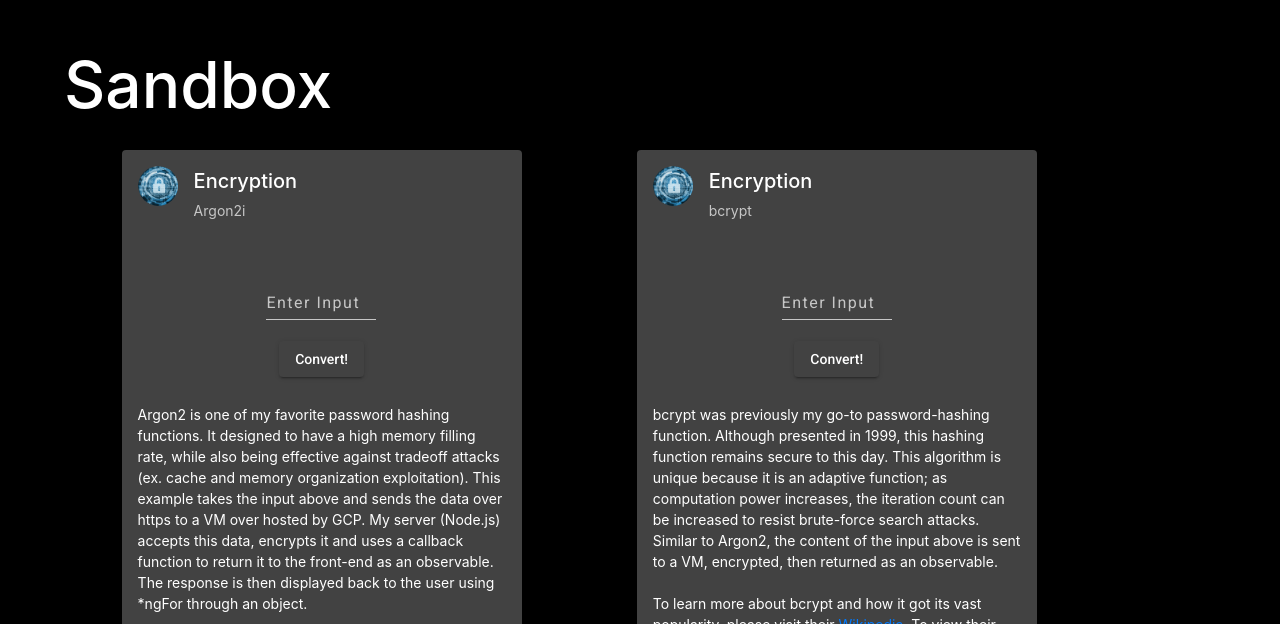
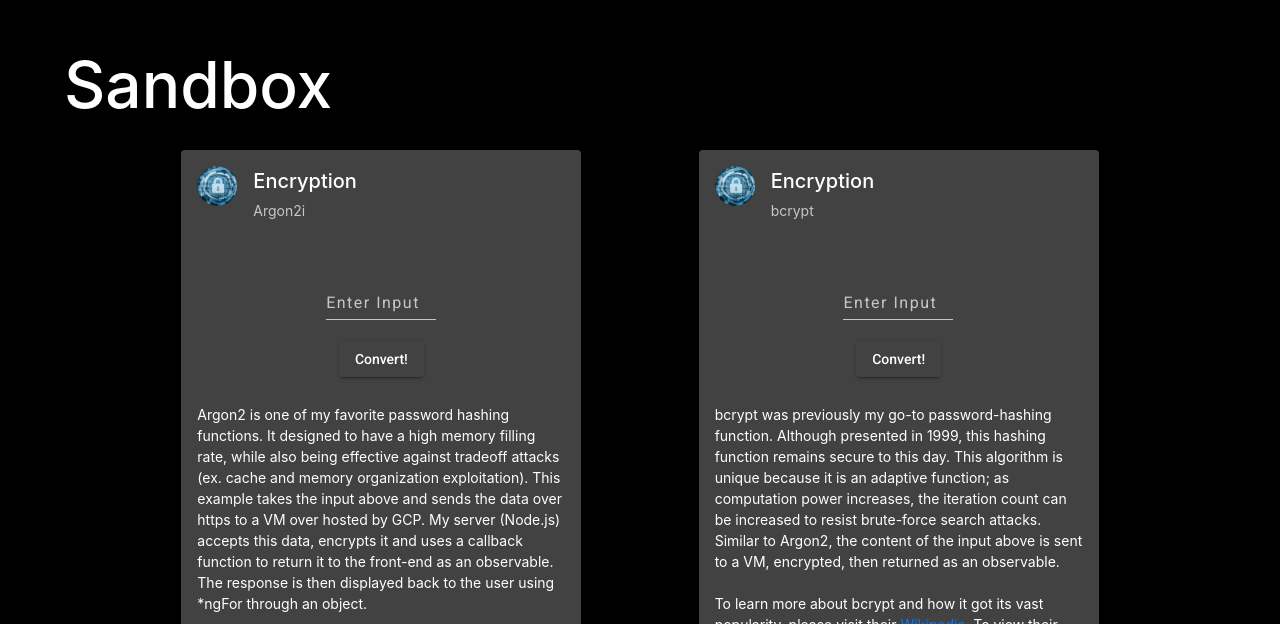
Before and after one commit to WilliamAuCS/Portfolio-v2, an Angular app in the folder williamaucs-com/: page /sandbox in a window 1280 px wide. Shown: the part 176-800 px from the top of the page. Built offline with nearby package versions, Linux system fonts and the light colour scheme.

Commit message:
Centered cards

```diff
--- a/williamaucs-com/src/app/modules/sandbox/sandbox.component.css
+++ b/williamaucs-com/src/app/modules/sandbox/sandbox.component.css
@@ -7,12 +7,18 @@
     margin: 2% 5% 0 5%;
     display: flex;
     flex-wrap: wrap;
+    justify-content: space-evenly;
 }
 
 .card-item {
-    width: 400px;
-    margin: 0 5% 3% 5%;
+    max-width: 400px;
+    min-width: 350px;
+    margin: 0 0 5% 0;
 }
+
+/* ::ng-deep .mat-drawer-backdrop.mat-drawer-shown {
+    background-color: transparent !important;
+} */
 
 .encryption-image {
     background-image: url('/assets/encryption_image.png');
--- a/williamaucs-com/src/app/modules/sandbox/sandbox.component.ts
+++ b/williamaucs-com/src/app/modules/sandbox/sandbox.component.ts
@@ -22,7 +22,7 @@ interface regristration_array {
 @Component({
   selector: 'app-sandbox',
   templateUrl: './sandbox.component.html',
-  styleUrls: ['./sandbox.component.css']
+  styleUrls: ['./sandbox.component.css'],
 })
 export class SandboxComponent implements OnInit {
 
```
